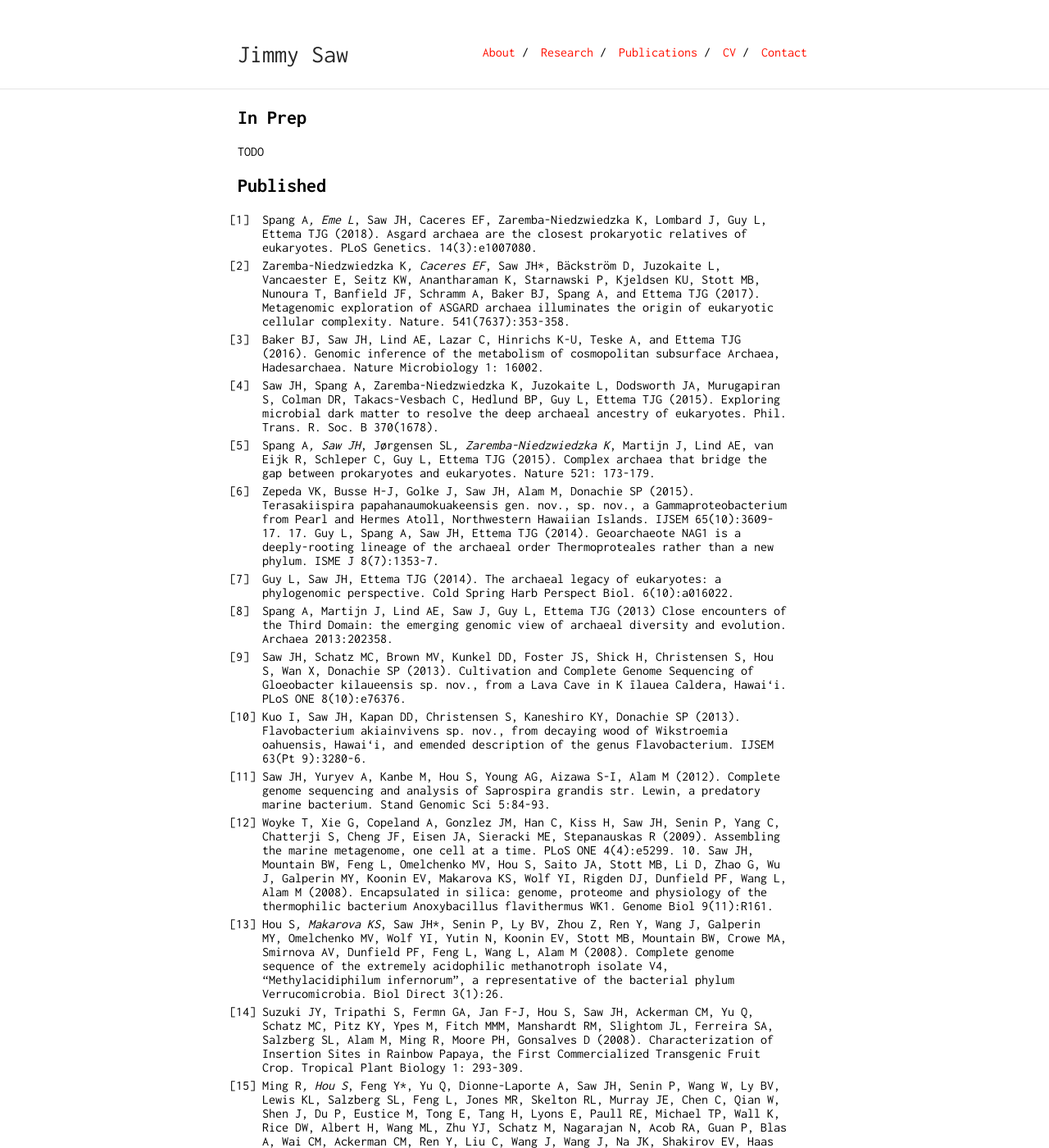
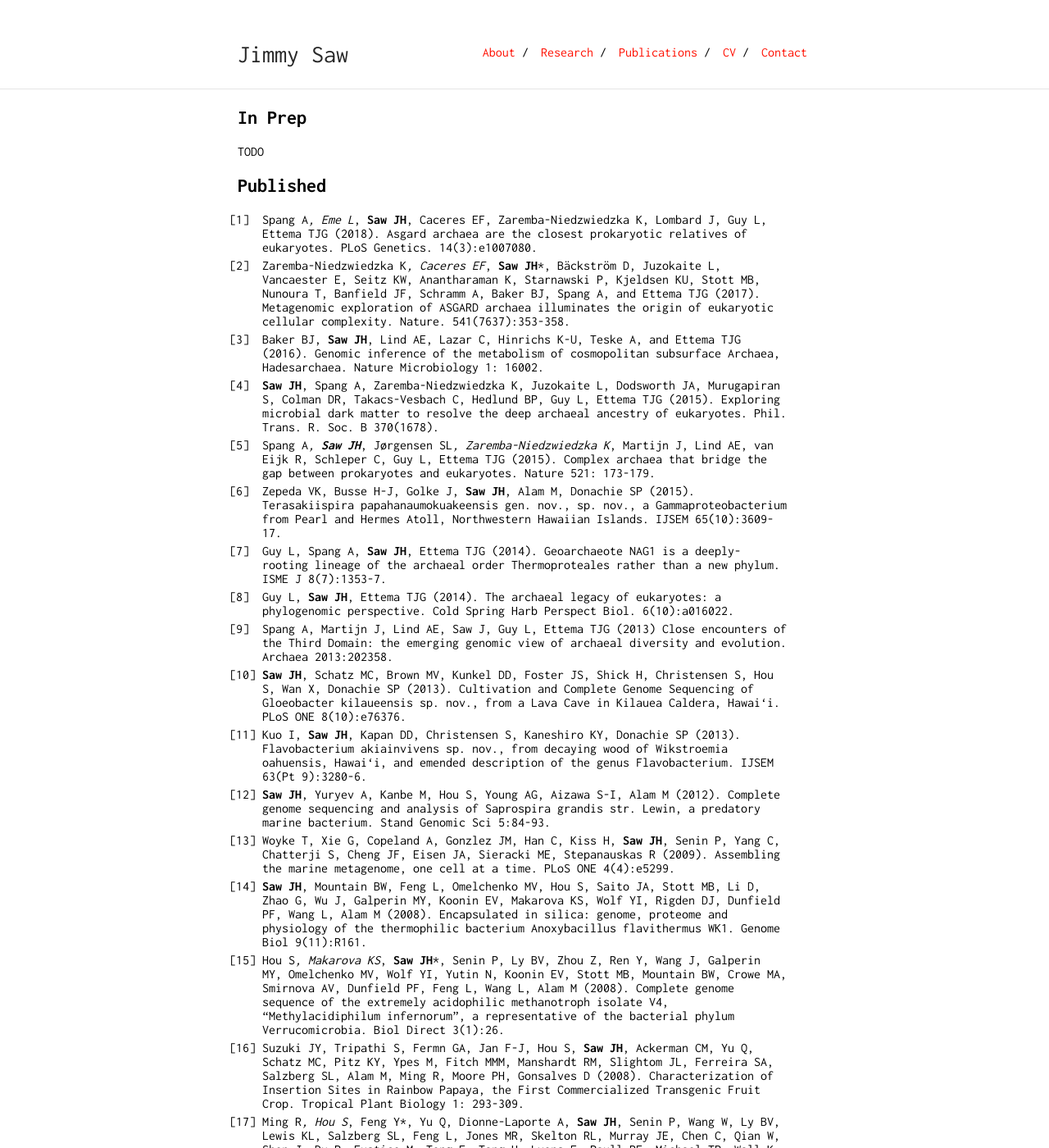
Before and after one commit to jimmysaw/jimmysaw.github.io, a Jekyll site: the page built from pub.md, in a window 1280 px wide and 1400 px high. Shown: the whole window at 82% size. Built offline with Jekyll 4.4.1, drawn with Linux system fonts in a browser that asks for light colours; our own code applies the rules of GitHub Pages for plain Markdown files; some of the changed text lies outside the part shown.

Commit message:
edited pub

```diff
--- a/pub.md
+++ b/pub.md
@@ -7,24 +7,26 @@ TODO
 
 ## Published
 
-1. Spang A*, Eme L*, Saw JH, Caceres EF, Zaremba-Niedzwiedzka K, Lombard J, Guy L, Ettema TJG (2018). Asgard archaea are the closest prokaryotic relatives of eukaryotes. PLoS Genetics. 14(3):e1007080.
-1. Zaremba-Niedzwiedzka K*, Caceres EF*, Saw JH*, Bäckström D, Juzokaite L, Vancaester E, Seitz KW, Anantharaman K, Starnawski P, Kjeldsen KU, Stott MB, Nunoura T, Banfield JF, Schramm A, Baker BJ, Spang A, and Ettema TJG (2017). Metagenomic exploration of ASGARD archaea illuminates the origin of eukaryotic cellular complexity. Nature. 541(7637):353-358.
-1. Baker BJ, Saw JH, Lind AE, Lazar C, Hinrichs K-U, Teske A, and Ettema TJG (2016). Genomic inference of the metabolism of cosmopolitan subsurface Archaea, Hadesarchaea. Nature Microbiology 1: 16002.
-1. Saw JH, Spang A, Zaremba-Niedzwiedzka K, Juzokaite L, Dodsworth JA, Murugapiran S, Colman DR, Takacs-Vesbach C, Hedlund BP, Guy L, Ettema TJG (2015). Exploring microbial dark matter to resolve the deep archaeal ancestry of eukaryotes. Phil. Trans. R. Soc. B 370(1678).
-1. Spang A*, Saw JH*, Jørgensen SL*, Zaremba-Niedzwiedzka K*, Martijn J, Lind AE, van Eijk R, Schleper C, Guy L, Ettema TJG (2015). Complex archaea that bridge the gap between prokaryotes and eukaryotes. Nature 521: 173-179.
-1. Zepeda VK, Busse H-J, Golke J, Saw JH, Alam M, Donachie SP (2015). Terasakiispira papahanaumokuakeensis gen. nov., sp. nov., a Gammaproteobacterium from Pearl and Hermes Atoll, Northwestern Hawaiian Islands. IJSEM 65(10):3609-17. 17. Guy L, Spang A, Saw JH, Ettema TJG (2014). Geoarchaeote NAG1 is a deeply-rooting lineage of the archaeal order Thermoproteales rather than a new phylum. ISME J 8(7):1353-7.
-1. Guy L, Saw JH, Ettema TJG (2014). The archaeal legacy of eukaryotes: a phylogenomic perspective. Cold Spring Harb Perspect Biol. 6(10):a016022.
+1. Spang A*, Eme L*, **Saw JH**, Caceres EF, Zaremba-Niedzwiedzka K, Lombard J, Guy L, Ettema TJG (2018). Asgard archaea are the closest prokaryotic relatives of eukaryotes. PLoS Genetics. 14(3):e1007080.
+1. Zaremba-Niedzwiedzka K*, Caceres EF*, **Saw JH***, Bäckström D, Juzokaite L, Vancaester E, Seitz KW, Anantharaman K, Starnawski P, Kjeldsen KU, Stott MB, Nunoura T, Banfield JF, Schramm A, Baker BJ, Spang A, and Ettema TJG (2017). Metagenomic exploration of ASGARD archaea illuminates the origin of eukaryotic cellular complexity. Nature. 541(7637):353-358.
+1. Baker BJ, **Saw JH**, Lind AE, Lazar C, Hinrichs K-U, Teske A, and Ettema TJG (2016). Genomic inference of the metabolism of cosmopolitan subsurface Archaea, Hadesarchaea. Nature Microbiology 1: 16002.
+1. **Saw JH**, Spang A, Zaremba-Niedzwiedzka K, Juzokaite L, Dodsworth JA, Murugapiran S, Colman DR, Takacs-Vesbach C, Hedlund BP, Guy L, Ettema TJG (2015). Exploring microbial dark matter to resolve the deep archaeal ancestry of eukaryotes. Phil. Trans. R. Soc. B 370(1678).
+1. Spang A*, **Saw JH***, Jørgensen SL*, Zaremba-Niedzwiedzka K*, Martijn J, Lind AE, van Eijk R, Schleper C, Guy L, Ettema TJG (2015). Complex archaea that bridge the gap between prokaryotes and eukaryotes. Nature 521: 173-179.
+1. Zepeda VK, Busse H-J, Golke J, **Saw JH**, Alam M, Donachie SP (2015). Terasakiispira papahanaumokuakeensis gen. nov., sp. nov., a Gammaproteobacterium from Pearl and Hermes Atoll, Northwestern Hawaiian Islands. IJSEM 65(10):3609-17.
+1. Guy L, Spang A, **Saw JH**, Ettema TJG (2014). Geoarchaeote NAG1 is a deeply-rooting lineage of the archaeal order Thermoproteales rather than a new phylum. ISME J 8(7):1353-7.
+1. Guy L, **Saw JH**, Ettema TJG (2014). The archaeal legacy of eukaryotes: a phylogenomic perspective. Cold Spring Harb Perspect Biol. 6(10):a016022.
 1. Spang A, Martijn J, Lind AE, Saw J, Guy L, Ettema TJG (2013) Close encounters of the Third Domain: the emerging genomic view of archaeal diversity and evolution. Archaea 2013:202358.
-1. Saw JH, Schatz MC, Brown MV, Kunkel DD, Foster JS, Shick H, Christensen S, Hou S, Wan X, Donachie SP (2013).  Cultivation and Complete Genome Sequencing of Gloeobacter kilaueensis sp. nov., from a Lava Cave in K ̄ılauea Caldera, Hawai‘i. PLoS ONE 8(10):e76376.
-1. Kuo I, Saw JH, Kapan DD, Christensen S, Kaneshiro KY, Donachie SP (2013). Flavobacterium akiainvivens sp. nov., from decaying wood of Wikstroemia oahuensis, Hawai‘i, and emended description of the genus Flavobacterium. IJSEM 63(Pt 9):3280-6.
-1. Saw JH, Yuryev A, Kanbe M, Hou S, Young AG, Aizawa S-I, Alam M (2012). Complete genome sequencing and analysis of Saprospira grandis str. Lewin, a predatory marine bacterium. Stand Genomic Sci 5:84-93.
-1. Woyke T, Xie G, Copeland A, Gonzlez JM, Han C, Kiss H, Saw JH, Senin P, Yang C, Chatterji S, Cheng JF, Eisen JA, Sieracki ME, Stepanauskas R (2009). Assembling the marine metagenome, one cell at a time. PLoS ONE 4(4):e5299. 10. Saw JH, Mountain BW, Feng L, Omelchenko MV, Hou S, Saito JA, Stott MB, Li D, Zhao G, Wu J, Galperin MY, Koonin EV, Makarova KS, Wolf YI, Rigden DJ, Dunfield PF, Wang L, Alam M (2008). Encapsulated in silica: genome, proteome and physiology of the thermophilic bacterium Anoxybacillus flavithermus WK1. Genome Biol 9(11):R161.
-1. Hou S*, Makarova KS*, Saw JH*, Senin P, Ly BV, Zhou Z, Ren Y, Wang J, Galperin MY, Omelchenko MV, Wolf YI, Yutin N, Koonin EV, Stott MB, Mountain BW, Crowe MA, Smirnova AV, Dunfield PF, Feng L, Wang L, Alam M (2008). Complete genome sequence of the extremely acidophilic methanotroph isolate V4, “Methylacidiphilum infernorum”, a representative of the bacterial phylum Verrucomicrobia. Biol Direct 3(1):26.
-1. Suzuki JY, Tripathi S, Fermn GA, Jan F-J, Hou S, Saw JH, Ackerman CM, Yu Q, Schatz MC, Pitz KY, Ypes M, Fitch MMM, Manshardt RM, Slightom JL, Ferreira SA, Salzberg SL, Alam M, Ming R, Moore PH, Gonsalves D (2008). Characterization of Insertion Sites in Rainbow Papaya, the First Commercialized Transgenic Fruit Crop. Tropical Plant Biology 1: 293-309.
-1. Ming R*, Hou S*, Feng Y*, Yu Q, Dionne-Laporte A, Saw JH, Senin P, Wang W, Ly BV, Lewis KL, Salzberg SL, Feng L, Jones MR, Skelton RL, Murray JE, Chen C, Qian W, Shen J, Du P, Eustice M, Tong E, Tang H, Lyons E, Paull RE, Michael TP, Wall K, Rice DW, Albert H, Wang ML, Zhu YJ, Schatz M, Nagarajan N, Acob RA, Guan P, Blas A, Wai CM, Ackerman CM, Ren Y, Liu C, Wang J, Wang J, Na JK, Shakirov EV, Haas B, Thimmapuram J, Nelson D, Wang X, Bowers JE, Gschwend AR, Delcher AL, Singh R, Suzuki JY, Tripathi S, Neupane K, Wei H, Irikura B, Paidi M, Jiang N, Zhang W, Presting G, Windsor A, Navajas-Pérez R, Torres MJ, Feltus FA, Porter B, Li Y, Burroughs AM, Luo MC, Liu L, Christopher DA, Mount SM, Moore PH, Sugimura T, Jiang J, Schuler MA, Friedman V, Mitchell-Olds T, Shippen DE, dePamphilis CW, Palmer JD, Freeling M, Paterson AH, Gonsalves D, Wang L, Alam M (2008). The draft genome of the transgenic tropical fruit tree papaya (Carica papaya Linnaeus). Nature 452(7190):991-6.
-1. Yu Q, Hou S, Feltus FA, Jones MR, Murray JE, Veatch O, Lemke C, Saw JH, Moore RC, Thimmapuram J, Liu L, Moore PH, Alam M, Jiang J, Paterson AH, Ming R (2008). Low X/Y divergence in four pairs of papaya sex-linked genes. Plant J 53(1):124-32.
-1. Dunfield PF, Yuryev A, Senin P, Smirnova AV, Stott MB, Hou S, Ly B, Saw JH, Zhou Z, Ren Y, Wang J, Mountain BW, Crowe MA, Weatherby TM, Bodelier PL, Liesack W, Feng L, Wang L, Alam M (2007). Methane oxidation by an extremely acidophilic bacterium of the phylum Verrucomicrobia. Nature 450(7171):879-82.
+1. **Saw JH**, Schatz MC, Brown MV, Kunkel DD, Foster JS, Shick H, Christensen S, Hou S, Wan X, Donachie SP (2013).  Cultivation and Complete Genome Sequencing of Gloeobacter kilaueensis sp. nov., from a Lava Cave in Kilauea Caldera, Hawai‘i. PLoS ONE 8(10):e76376.
+1. Kuo I, **Saw JH**, Kapan DD, Christensen S, Kaneshiro KY, Donachie SP (2013). Flavobacterium akiainvivens sp. nov., from decaying wood of Wikstroemia oahuensis, Hawai‘i, and emended description of the genus Flavobacterium. IJSEM 63(Pt 9):3280-6.
+1. **Saw JH**, Yuryev A, Kanbe M, Hou S, Young AG, Aizawa S-I, Alam M (2012). Complete genome sequencing and analysis of Saprospira grandis str. Lewin, a predatory marine bacterium. Stand Genomic Sci 5:84-93.
+1. Woyke T, Xie G, Copeland A, Gonzlez JM, Han C, Kiss H, **Saw JH**, Senin P, Yang C, Chatterji S, Cheng JF, Eisen JA, Sieracki ME, Stepanauskas R (2009). Assembling the marine metagenome, one cell at a time. PLoS ONE 4(4):e5299.
+1. **Saw JH**, Mountain BW, Feng L, Omelchenko MV, Hou S, Saito JA, Stott MB, Li D, Zhao G, Wu J, Galperin MY, Koonin EV, Makarova KS, Wolf YI, Rigden DJ, Dunfield PF, Wang L, Alam M (2008). Encapsulated in silica: genome, proteome and physiology of the thermophilic bacterium Anoxybacillus flavithermus WK1. Genome Biol 9(11):R161.
+1. Hou S*, Makarova KS*, **Saw JH***, Senin P, Ly BV, Zhou Z, Ren Y, Wang J, Galperin MY, Omelchenko MV, Wolf YI, Yutin N, Koonin EV, Stott MB, Mountain BW, Crowe MA, Smirnova AV, Dunfield PF, Feng L, Wang L, Alam M (2008). Complete genome sequence of the extremely acidophilic methanotroph isolate V4, “Methylacidiphilum infernorum”, a representative of the bacterial phylum Verrucomicrobia. Biol Direct 3(1):26.
+1. Suzuki JY, Tripathi S, Fermn GA, Jan F-J, Hou S, **Saw JH**, Ackerman CM, Yu Q, Schatz MC, Pitz KY, Ypes M, Fitch MMM, Manshardt RM, Slightom JL, Ferreira SA, Salzberg SL, Alam M, Ming R, Moore PH, Gonsalves D (2008). Characterization of Insertion Sites in Rainbow Papaya, the First Commercialized Transgenic Fruit Crop. Tropical Plant Biology 1: 293-309.
+1. Ming R*, Hou S*, Feng Y*, Yu Q, Dionne-Laporte A, **Saw JH**, Senin P, Wang W, Ly BV, Lewis KL, Salzberg SL, Feng L, Jones MR, Skelton RL, Murray JE, Chen C, Qian W, Shen J, Du P, Eustice M, Tong E, Tang H, Lyons E, Paull RE, Michael TP, Wall K, Rice DW, Albert H, Wang ML, Zhu YJ, Schatz M, Nagarajan N, Acob RA, Guan P, Blas A, Wai CM, Ackerman CM, Ren Y, Liu C, Wang J, Wang J, Na JK, Shakirov EV, Haas B, Thimmapuram J, Nelson D, Wang X, Bowers JE, Gschwend AR, Delcher AL, Singh R, Suzuki JY, Tripathi S, Neupane K, Wei H, Irikura B, Paidi M, Jiang N, Zhang W, Presting G, Windsor A, Navajas-Pérez R, Torres MJ, Feltus FA, Porter B, Li Y, Burroughs AM, Luo MC, Liu L, Christopher DA, Mount SM, Moore PH, Sugimura T, Jiang J, Schuler MA, Friedman V, Mitchell-Olds T, Shippen DE, dePamphilis CW, Palmer JD, Freeling M, Paterson AH, Gonsalves D, Wang L, Alam M (2008). The draft genome of the transgenic tropical fruit tree papaya (Carica papaya Linnaeus). Nature 452(7190):991-6.
+1. Yu Q, Hou S, Feltus FA, Jones MR, Murray JE, Veatch O, Lemke C, **Saw JH**, Moore RC, Thimmapuram J, Liu L, Moore PH, Alam M, Jiang J, Paterson AH, Ming R (2008). Low X/Y divergence in four pairs of papaya sex-linked genes. Plant J 53(1):124-32.
+1. Dunfield PF, Yuryev A, Senin P, Smirnova AV, Stott MB, Hou S, Ly B, **Saw JH**, Zhou Z, Ren Y, Wang J, Mountain BW, Crowe MA, Weatherby TM, Bodelier PL, Liesack W, Feng L, Wang L, Alam M (2007). Methane oxidation by an extremely acidophilic bacterium of the phylum Verrucomicrobia. Nature 450(7171):879-82.
 1. Chen C, Yu Q, Hou S, Li Y, Eustice M, Skelton RL, Veatch O, Herdes R, Diebold L, Saw J, Feng Y, Qian W, Bynum L, Wang L, Moore PH, Paull RE, Alam M, Ming R (2007). Construction of a Sequence-Tagged High Density Genetic Map of Papaya. Genetics 177(4):2481-91.
-1. Yu Q, Hou S, Hobza R, Feltus FA, Wang X, Jin W, Skelton RL, Blas A, Lemke C, Saw JH, Moore PH, Alam M, Jiang J, Paterson AH, Vyskot B, Ming R (2007). Chromosomal location and gene paucity of the male specific region on papaya Y chromosome. Mol Genet Genomics 278(2):177-85.
-1. Hou S, Saw JH, Lee KS, Freitas TA, Belisle C, Kawarabayasi Y, Donachie SP, Galperin MY, Koonin EV, Makarova KS, Omelchenko MV, Sorokin A, Wolf Y, Li Q, Keum YS, Campbell S, Denery J, Aizawa S-I, Shibata S, Malaho  A and Alam M (2004). Genome sequence of the deep-sea gamma-proteobacterium Idiomarina loihiensis reveals amino acid fermentation as a source of carbon and energy. PNAS 101 (52): 18036-18041.
-1. Yu HS, Saw JH, Hou S, Larsen RW, Watts KJ, Johnson MS, Zimmer MA, Ordal GW, Taylor BL, Alam M (2002). Aerotactic responses in bacteria to photoreleased oxygen. FEMS Microbiol Lett 217(2):237-42.
+1. Yu Q, Hou S, Hobza R, Feltus FA, Wang X, Jin W, Skelton RL, Blas A, Lemke C, **Saw JH**, Moore PH, Alam M, Jiang J, Paterson AH, Vyskot B, Ming R (2007). Chromosomal location and gene paucity of the male specific region on papaya Y chromosome. Mol Genet Genomics 278(2):177-85.
+1. Hou S, **Saw JH**, Lee KS, Freitas TA, Belisle C, Kawarabayasi Y, Donachie SP, Galperin MY, Koonin EV, Makarova KS, Omelchenko MV, Sorokin A, Wolf Y, Li Q, Keum YS, Campbell S, Denery J, Aizawa S-I, Shibata S, Malaho  A and Alam M (2004). Genome sequence of the deep-sea gamma-proteobacterium Idiomarina loihiensis reveals amino acid fermentation as a source of carbon and energy. PNAS 101 (52): 18036-18041.
+1. Yu HS, **Saw JH**, Hou S, Larsen RW, Watts KJ, Johnson MS, Zimmer MA, Ordal GW, Taylor BL, Alam M (2002). Aerotactic responses in bacteria to photoreleased oxygen. FEMS Microbiol Lett 217(2):237-42.
```
